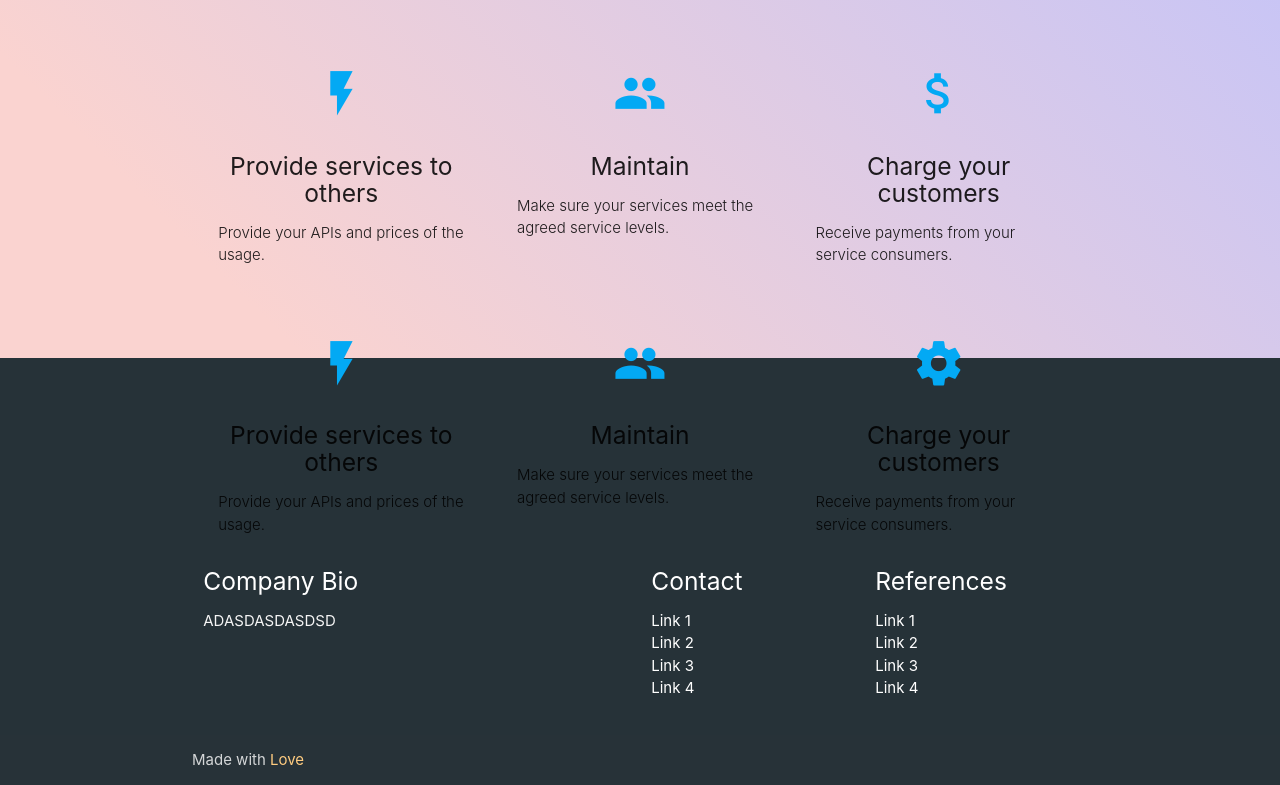
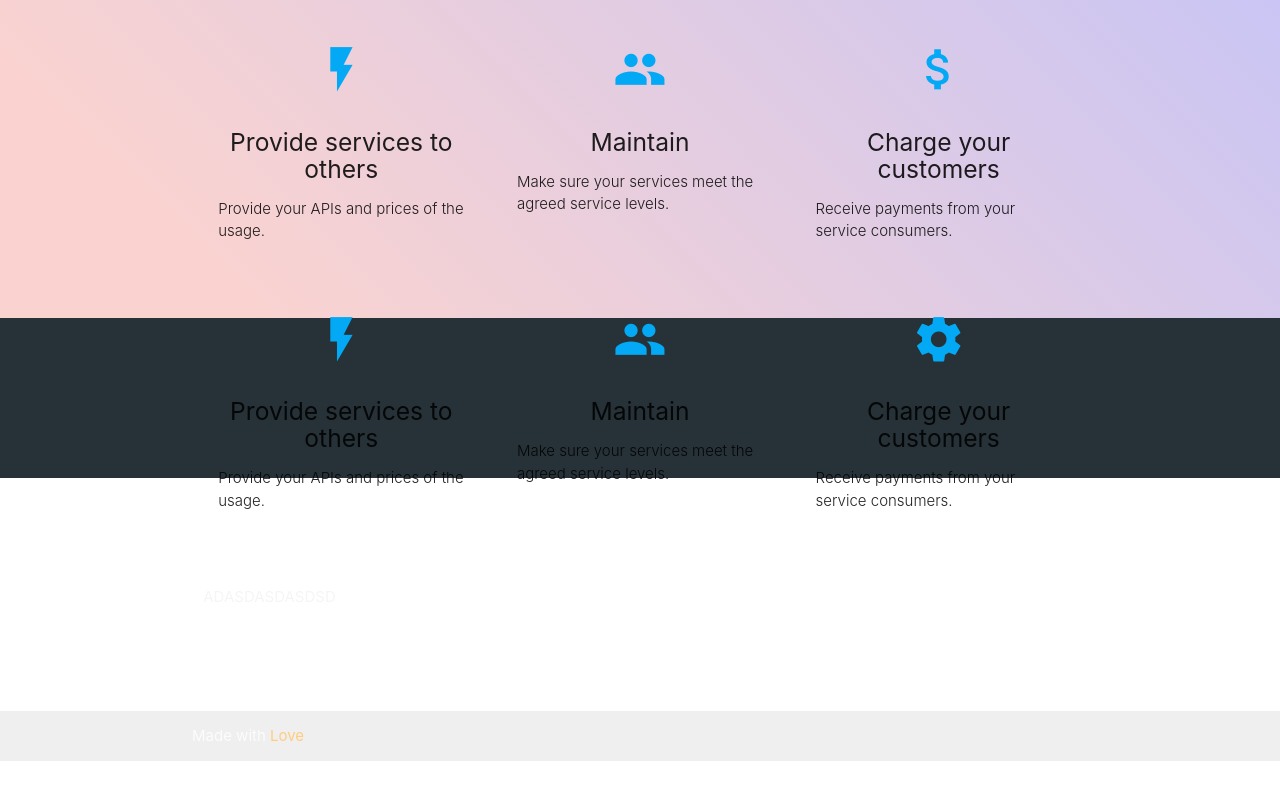
Before and after one commit to asserjunnila/service-integrator, a website: page service-integrator/public/index.html in a window 1280 px wide. Shown: the part 1122-1907 px from the top of the page. After the commit the page ends 1883 px from the top, so only its background shows below. Drawn offline with nearby package versions, Linux system fonts and the light colour scheme; files whose address does not match are found by name.

Commit message:
UI tweaks

```diff
--- a/service-integrator/public/css/style.css
+++ b/service-integrator/public/css/style.css
@@ -1,10 +1,3 @@
-/* Custom Stylesheet */
-/**
- * Use this file to override Materialize files so you can update
- * the core Materialize files in the future
- *
- * Made By MaterializeCSS.com
- */
 
 .icon-block {
   padding: 0 15px;
@@ -14,15 +7,17 @@
 }
 
 .page-footer {
-  top: auto;
-  bottom: 0;
   width: 100%;
-  margin-top: -13vh;
+  height: 20vh;
 
 }
 
+.secundary {
+  height: 80vh;
+}
+
 section {
-  height: 95vh;
+  height: 100vh;
   width: 100%;
 }
 
--- a/service-integrator/public/index.html
+++ b/service-integrator/public/index.html
@@ -13,6 +13,8 @@
   <link rel="shortcut icon" href="favicon.ico" type="image/x-icon"/>
 </head>
 <body>
+
+  <section class="first-section">
     <nav class="blue-grey darken-4" role="navigation">
       <div class="nav-wrapper container"><a id="logo-container" href="/" class="brand-logo">Service Orchestrator</a>
         <ul class="right hide-on-med-and-down">
@@ -28,7 +30,6 @@
         <a href="#" data-target="nav-mobile" class="sidenav-trigger"><i class="material-icons">menu</i></a>
       </div>
     </nav>
-  <section class="first-section">
   <div class="section " id="index-banner">
     <div class="container">
       <img src="https://www.orbussoftware.com/media/3995437/enterprise-architecture.png">
@@ -45,9 +46,8 @@
   </div>
 </section>
 <section class="second-section">
-  <div class="container">
+  <div class="container secundary">
     <div class="section">
-
 
       <!--   Icon Section   -->
       <div class="row">
@@ -143,8 +143,6 @@
     </div>
     <br><br>
   </div>
-</section>
-
   <footer class="page-footer blue-grey darken-4">
     <div class="container">
       <div class="row">
@@ -180,6 +178,12 @@
   </footer>
 
 
+
+</section>
+
+
+
+
   <!--  Scripts-->
   <script src="https://code.jquery.com/jquery-2.1.1.min.js"></script>
   <script src="js/materialize.js"></script>
```
Lines whose indentation alone changed are shown as unchanged.
